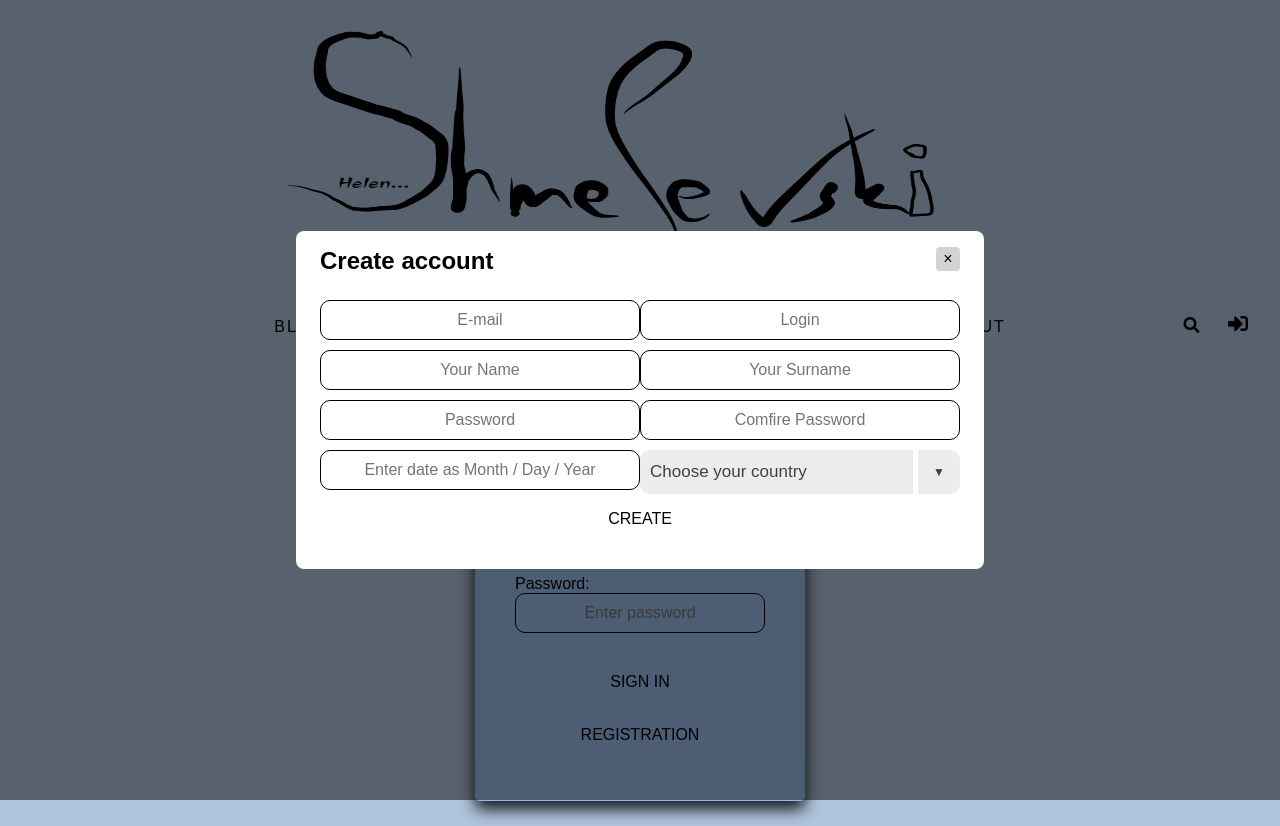
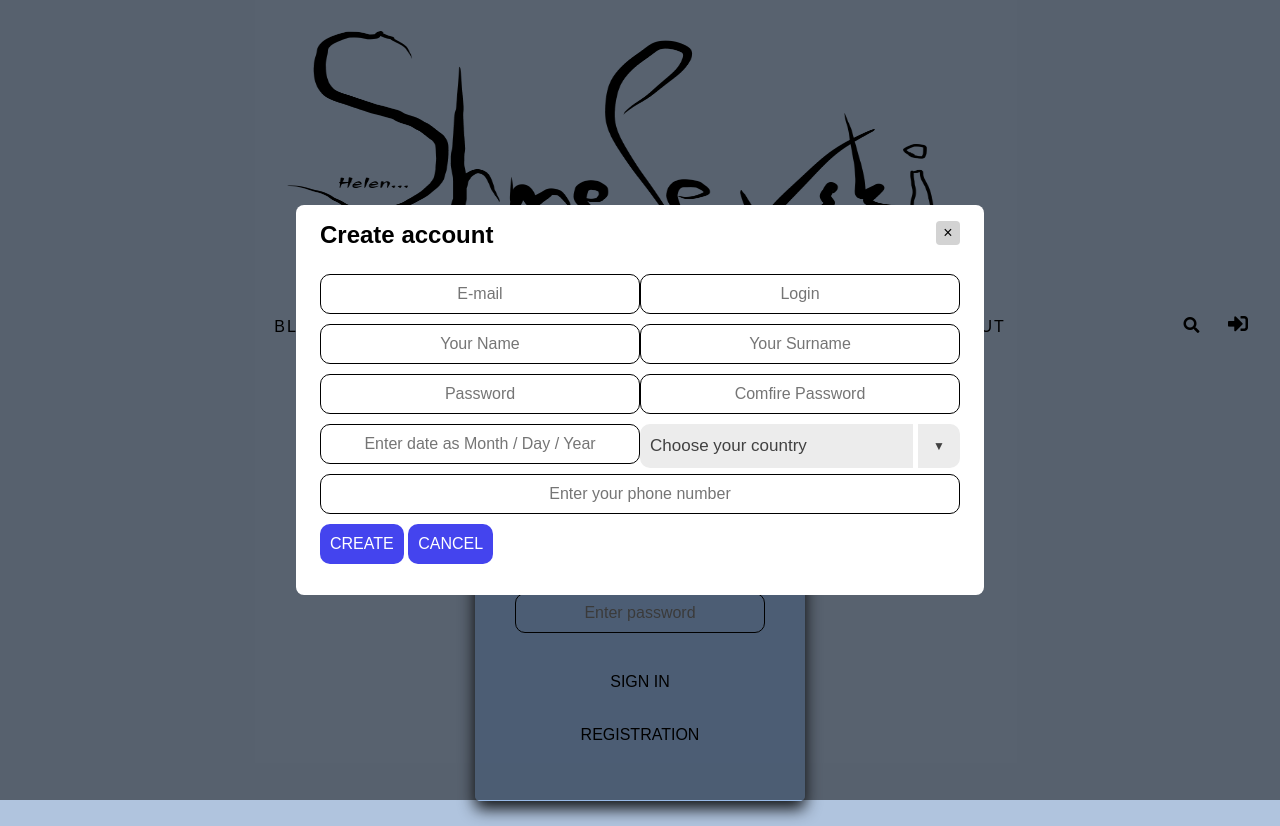
Before and after one commit to f0xX63/WEPProjects, a plain HTML site: page sign_in.html in a window 1280 px wide. Both pictures are taken after a click on the button "REGISTRATION". Drawn offline with nearby package versions, Linux system fonts and the light colour scheme.

Commit message:
Registration window
adding button in modal window

```diff
--- a/css/site.css
+++ b/css/site.css
@@ -425,7 +425,8 @@ button {
 }
 
 input[type=text],
-input[type=password] {
+input[type=password],
+input[type=tel] {
     outline: none;
     border: 1px solid black;
     background: transparent;
@@ -590,3 +591,20 @@ button:hover {
     float: left;
     display: inline-block;
 }
+
+.btn-group {
+    display: inline-block;
+}
+
+.btn-group button {
+    width: auto;
+    height: 40px;
+    border: none;
+    background-color: #4444ee;
+    color: #fff;
+}
+
+.full-size-container {
+    width: 100%;
+    display: inline-block;
+}
--- a/sign_in.html
+++ b/sign_in.html
@@ -126,14 +126,19 @@
                         </div>
                     </div>
                     <div class="form-group">
-                        <div class="btn-group">
-                            <button type="submit" id="create-account-btn">Create</button>
-                            <!-- <button type="button" id="cancel-registration-btn">Cancel</button> -->
+                        <div class="full-size-conteiner">
+                            <input type="tel" id="phone-reg" name="phone" placeholder="Enter your phone number" />
+                            <div class="error-msg" id="modal-phone-error"></div>
                         </div>
-                    </div>
+                        <div class="form-group">
+                            <div class="btn-group">
+                                <button type="submit" id="create-account-btn">Create</button>
+                                <button type="button" id="cancel-registration-btn">Cancel</button>
+                            </div>
+                        </div>
                 </form>
+                </div>
             </div>
-        </div>
     </main>
     <script src="https://ajax.googleapis.com/ajax/libs/jquery/2.2.0/jquery.min.js"></script>
     <script src="js/javascript.js"></script>
```
